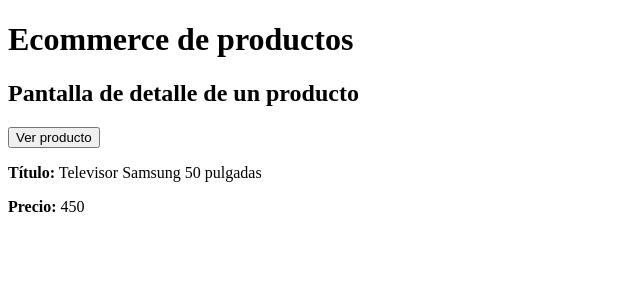
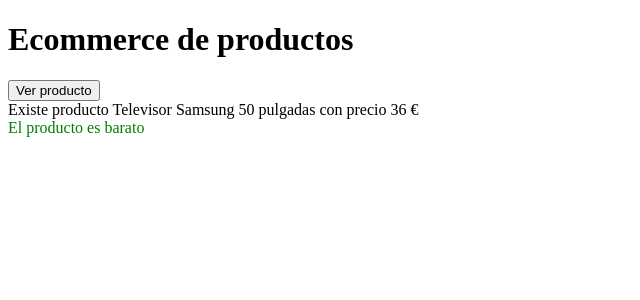
Before and after one commit to Teutona89/adecco_angular_ed2, an Angular app in the folder 009.angular/angular-003-directivas/: page / in a window 1280 px wide. Both pictures are taken after a click on the button "Ver producto". Shown: the top 300 px of the page, without its empty margins (0-640 px from the left). Built offline with nearby package versions, Linux system fonts and the light colour scheme.

Commit message:
Angular directiva @if @else if @else

```diff
--- a/009.angular/angular-003-directivas/src/app/product-detail/product-detail.component.html
+++ b/009.angular/angular-003-directivas/src/app/product-detail/product-detail.component.html
@@ -1,9 +1,6 @@
-
-
-<h2>Pantalla de detalle de un producto</h2>
-
 <button (click)="loadProduct()">Ver producto</button>
 
+<!--
 <div *ngIf="product">
   <p><strong>Título:</strong> {{product.title}}</p>
   <p><strong>Precio:</strong> {{product.price}} </p>
@@ -11,3 +8,21 @@
 <div *ngIf="!product">
  <p style="color:red;">No existe el producto.</p>
 </div>
+-->
+
+@if (product) {
+
+    <div>
+        Existe producto {{product.title}} con precio {{product.price}} €
+    </div>
+    @if (product.price < 50) {
+      <div style="color:green;">El producto es barato</div>
+    } @else if (product.price < 100) {
+      <div style="color:blue;">El producto es regulinchi</div>
+    } @else {
+      <div style="color:red;">El producto es caro</div>
+    }
+
+} @else {
+  <p>No existe el producto.</p>
+}
--- a/009.angular/angular-003-directivas/src/app/product-detail/product-detail.component.ts
+++ b/009.angular/angular-003-directivas/src/app/product-detail/product-detail.component.ts
@@ -18,7 +18,7 @@
 
       this.product = {
         title: "Televisor Samsung 50 pulgadas",
-        price: 450
+        price: 36
       };
       console.log(this.product);
     }
```
